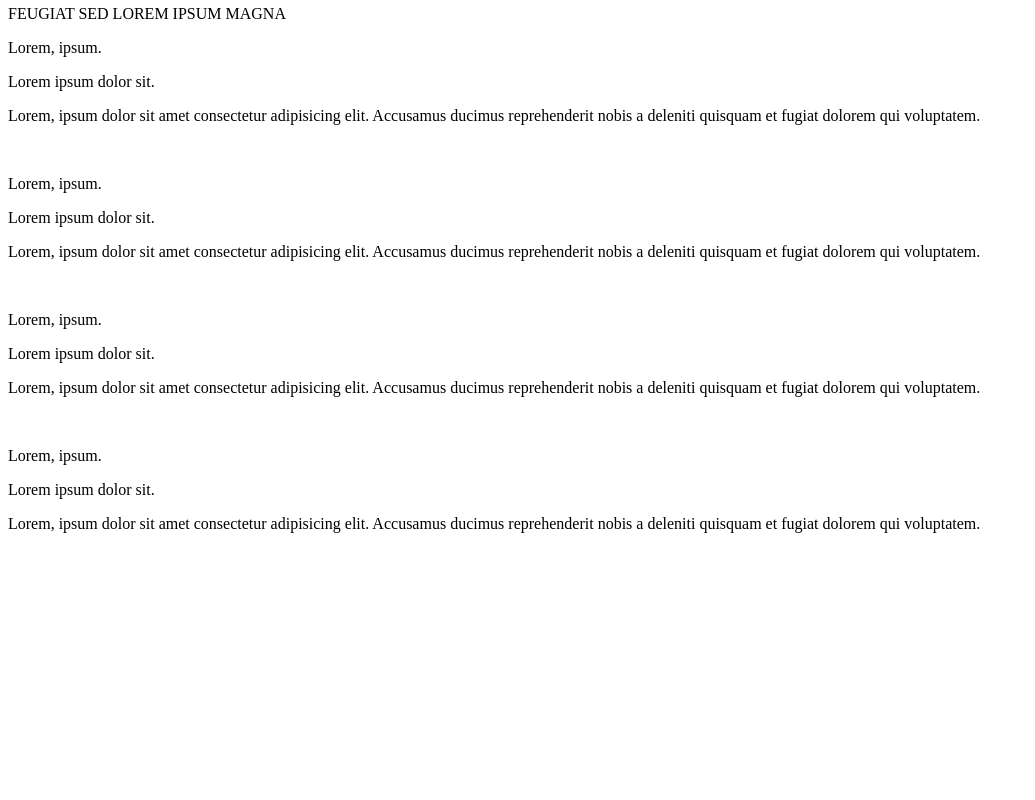
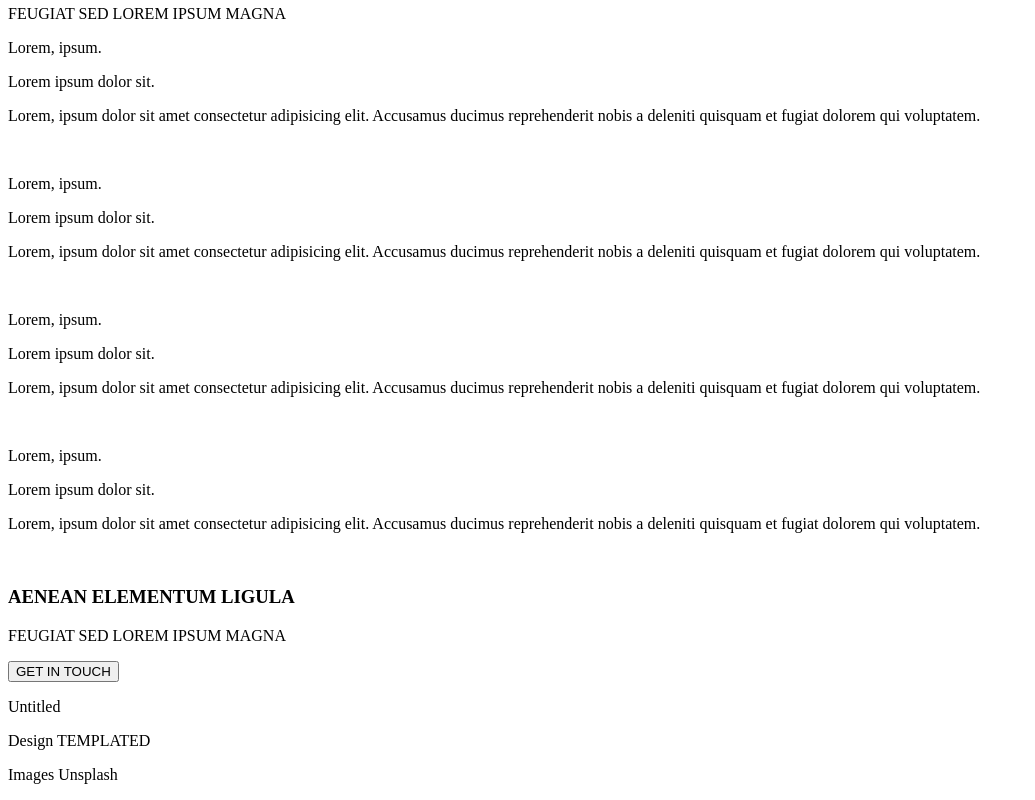
Before and after one commit to AmaniB96/Spacial, a website: page index.html in a window 1280 px wide. Shown: the part 745-1545 px from the top of the page, without its empty margins (0-1035 px from the left). Before the commit the page ends 1320 px from the top, so only its background shows below. Drawn offline with Linux system fonts and the light colour scheme.

Commit message:
html sections done

```diff
--- a/index.html
+++ b/index.html
@@ -104,5 +104,26 @@
         </div>
     </section>
 
+    <section class="sec4">
+        <div>
+            <h3>AENEAN ELEMENTUM LIGULA</h3>
+            <p>FEUGIAT SED LOREM IPSUM MAGNA</p>
+            <button>GET IN TOUCH</button>
+        </div>
+    </section>
+
+    <footer>
+        <div class="icones">
+            <i class="fa-brands fa-facebook-f"></i>
+            <i class="fa-brands fa-twitter"></i>
+            <i class="fa-brands fa-instagram"></i>
+        </div>
+        <div>
+            <p>Untitled</p>
+            <p>Design TEMPLATED</p>
+            <p>Images Unsplash</p>
+        </div>
+    </footer>
+
 </body>
 </html>
```
